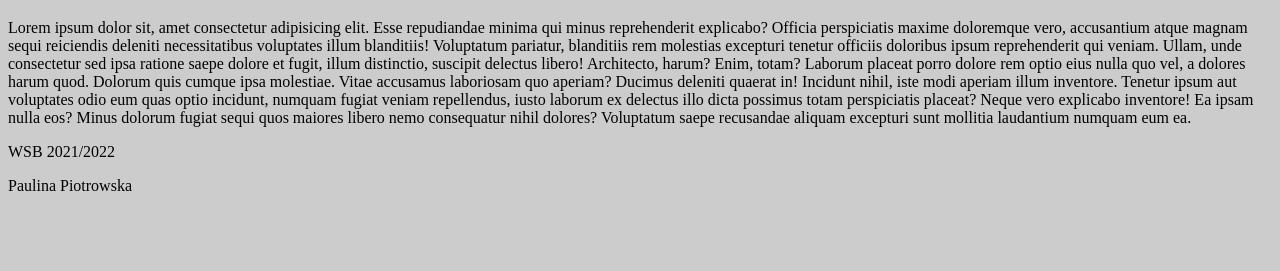
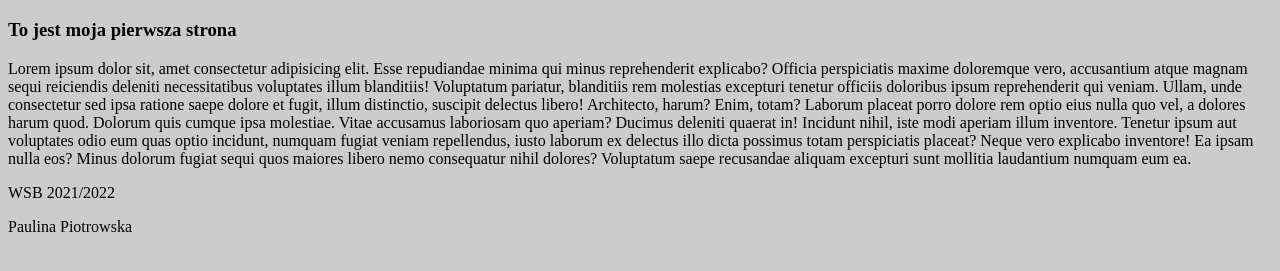
Before and after one commit to PaulinaPiotrow/projekt-wsb-2, a plain HTML site: page index.html in a window 1280 px wide. Shown: the part 61-332 px from the top of the page. Drawn offline with Linux system fonts and the light colour scheme.

Commit message:
dodaj nagłowek h3

```diff
--- a/index.html
+++ b/index.html
@@ -18,6 +18,7 @@
 <body>
     <header>
         <h1>> Witaj na mojej stronie</h1>
+        <h3>To jest moja pierwsza strona</h3>
         <main>
         <p>
             Lorem ipsum dolor sit, amet consectetur adipisicing elit. Esse repudiandae minima qui minus reprehenderit explicabo? Officia perspiciatis maxime doloremque vero, accusantium atque magnam sequi reiciendis deleniti necessitatibus voluptates illum blanditiis!
```
